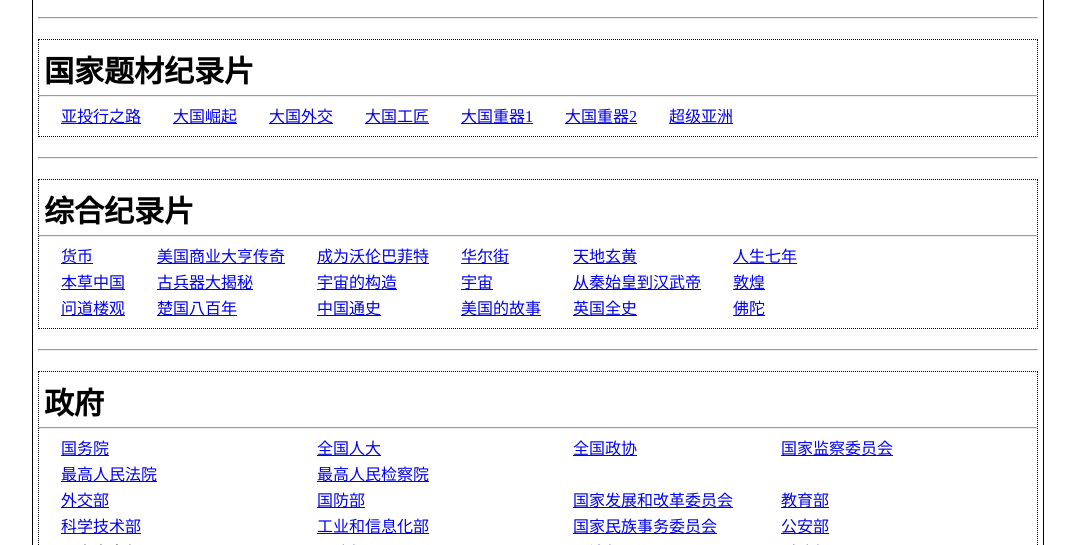
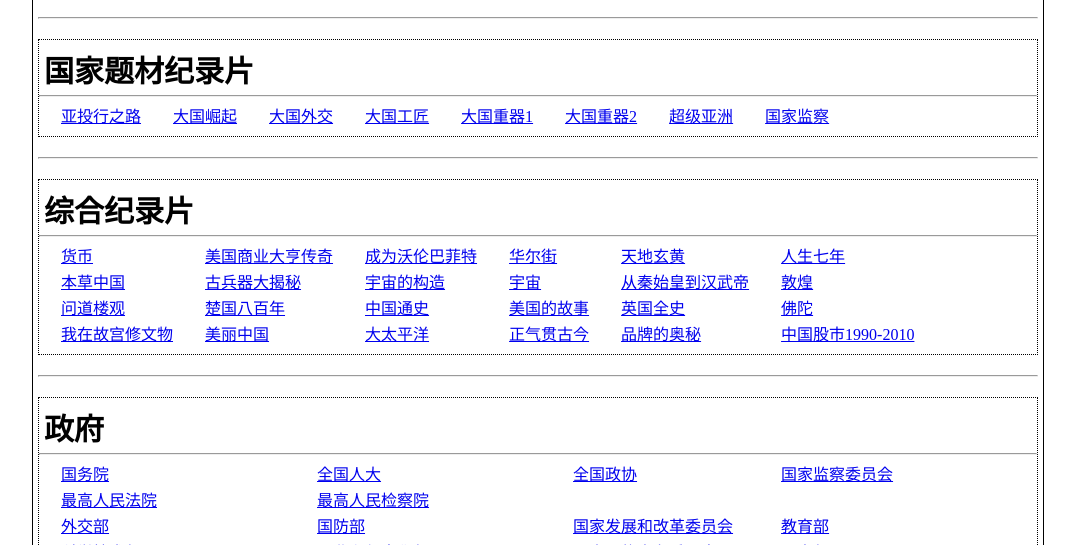
Before and after one commit to personalnav/personalnav.github.io, a plain HTML site: page index.html in a window 1280 px wide. Shown: the part 733-1278 px from the top of the page, without its empty margins (102-1177 px from the left). Drawn offline with Linux system fonts and the light colour scheme.

Commit message:
index.html

```diff
--- a/index.html
+++ b/index.html
@@ -168,6 +168,9 @@
 						<td ><a target="_blank" href="http://jishi.cntv.cn/special/djsb/daguozhongqi/">大国重器1</a></td>
 						<td ><a target="_blank" href="http://tv.cctv.com/2018/02/27/VIDAKSb4a3bi941nyEfQCusf180227.shtml">大国重器2</a></td>
 						<td ><a target="_blank" href="http://list.youku.com/show/id_z48e5460ab14711e6967c.html">超级亚洲</a></td>
+						<td ><a target="_blank" href="http://www.iqiyi.com/a_19rrhx2ocd.html">国家监察</a></td>
+
+
 					</tr>
 				</table>
 			</div>
@@ -208,6 +211,15 @@
 						<td ><a target="_blank" href="https://www.bilibili.com/video/av22621513">英国全史</a></td>
 						<td ><a target="_blank" href="https://b.scene.eprezi.com/s/AZqNzTqZ">佛陀</a></td>
 					</tr>
+					<tr>
+						<td ><a target="_blank" href="https://www.bilibili.com/bangumi/play/ep120576">我在故宫修文物</a></td>
+						<td ><a target="_blank" href="http://jishi.cntv.cn/special/djsb/mlzg/index.shtml">美丽中国</a></td>
+						<td ><a target="_blank" href="http://tv.cctv.com/2017/08/04/VIDA7rv2OHr8rptUTnIrcA4U170804.shtml">大太平洋</a></td>
+						<td ><a target="_blank" href="http://tv.cctv.com/2016/09/18/VIDAFdLA5M3KSdZzpQQ2hwga160918.shtml">正气贯古今</a></td>
+						<td ><a target="_blank" href="http://tv.cctv.com/2016/03/31/VIDALhohpVFKJUPvZ4o7fW8b160331.shtml">品牌的奥秘</a></td>
+						<td ><a target="_blank" href="http://jishi.cntv.cn/2012/12/15/VIDA1355560727285114.shtml">中国股市1990-2010</a></td>
+					</tr>
+
 				</table>
 			</div>
 		</div>
```
